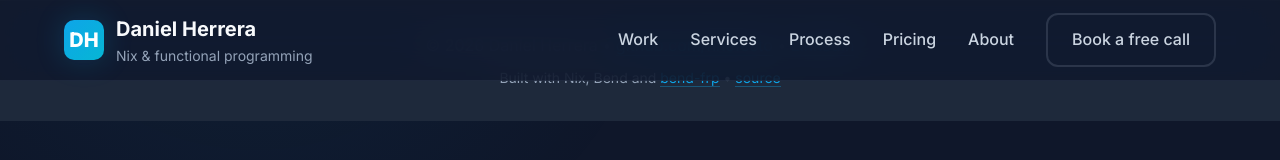
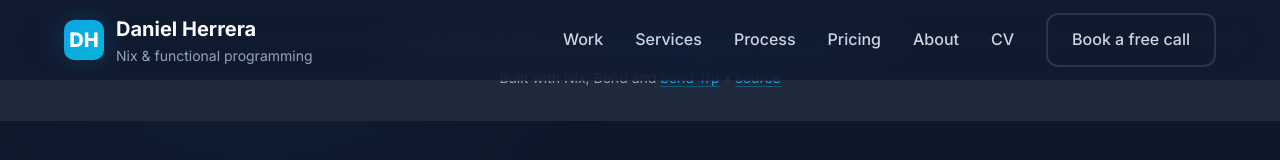
Before and after one commit to hhefesto/hhefesto.com, a plain HTML site: page src/index.html in a window 1280 px wide. Drawn offline with Linux system fonts and the light colour scheme; a script that the page names is missing.

Commit message:
A link to the CV (the user, 2026-11-17: "add a link to my CV in my landing page"): public/CV-Daniel-Herrera.pdf, the PDF github.com/hhefesto/cv builds (its dist of 2026-09-15), linked from the nav, About, the no-JS summary and the footer

```diff
--- a/src/index.html
+++ b/src/index.html
@@ -934,6 +934,7 @@
         <a href="#process">Process</a>
         <a href="#pricing">Pricing</a>
         <a href="#about">About</a>
+        <a href="/CV-Daniel-Herrera.pdf" target="_blank" rel="noopener">CV</a>
         <a class="btn btn-secondary" href="#contact">Book a free call</a>
       </div>
     </div>
@@ -958,6 +959,7 @@
           and <a href="https://github.com/hhefesto/agda2bend">agda2bend</a>: open-source Bend tools.</li>
       </ul>
       <p>Recommendations from clients and colleagues: <a href="https://www.linkedin.com/in/hhefesto/">LinkedIn</a>.</p>
+      <p>My CV: <a href="/CV-Daniel-Herrera.pdf">CV-Daniel-Herrera.pdf</a>.</p>
       <p>To book the free call, email <a href="mailto:hhefesto@rdataa.com?subject=Free%20call">hhefesto@rdataa.com</a>; I usually
       reply within 4 hours during UTC-6 business hours.</p>
     </div>
@@ -968,7 +970,7 @@
 
   <footer>
     <div class="container">
-      <div>© <span id="year"></span> Daniel Herrera • <a href="https://github.com/hhefesto">github.com/hhefesto</a> • <a href="https://www.linkedin.com/in/hhefesto/">LinkedIn</a></div>
+      <div>© <span id="year"></span> Daniel Herrera • <a href="https://github.com/hhefesto">github.com/hhefesto</a> • <a href="https://www.linkedin.com/in/hhefesto/">LinkedIn</a> • <a href="/CV-Daniel-Herrera.pdf">CV</a></div>
       <div style="margin-top: 8px; font-size: 0.875rem;">Built with Nix, Bend and <a href="https://github.com/hhefesto/bend-frp">bend-frp</a> • <a href="https://github.com/hhefesto/hhefesto.com">source</a></div>
     </div>
   </footer>
```
Also changed, not shown: 3 other files.
